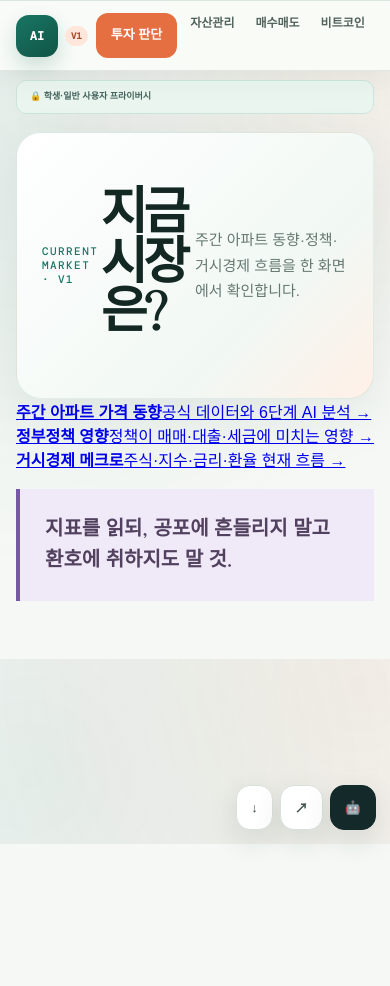
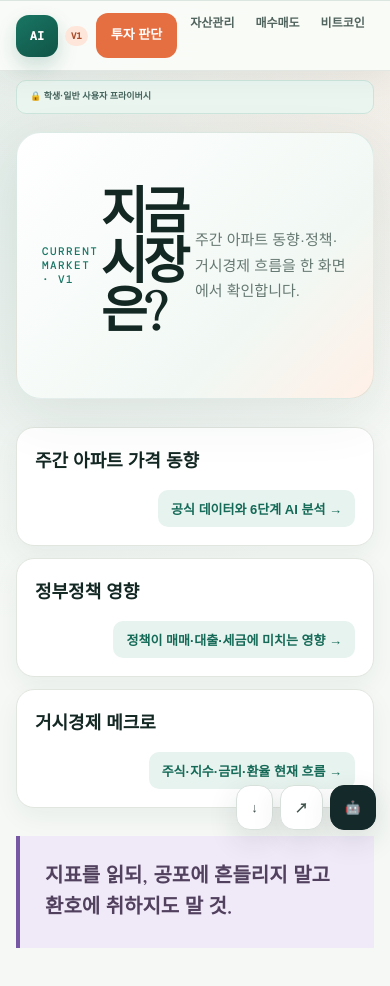
Before and after one commit to crenciasea7-dot/teacher-tools, a Next.js app in the folder ai-invest-tools-master/: page /market-now in a window 390 px wide. Shown: the top 986 px of the page. Before the commit the page ends 844 px from the top, so only its background shows below. Built offline with nearby package versions, Linux system fonts and the light colour scheme; a web font is replaced by a local one.

Commit message:
Restore standalone judgment tool cards

```diff
--- a/ai-invest-tools-master/app/globals.css
+++ b/ai-invest-tools-master/app/globals.css
@@ -1961,6 +1961,7 @@ footer b {
 .insight-posts b { display: block; margin-top: 26px; color: #1b7666; font-size: 10px; }
 .rebalancing-grid article { background: #f1f3f0; color: #77837f; }
 .balance-rule { margin: 18px 0 0; padding: 25px; border-left: 4px solid #7658a5; background: #f0e9f8; color: #51415e; font: 700 20px/1.55 "Nanum Myeongjo", serif; }
+.standalone-links{display:grid;gap:12px;margin:28px 0}.standalone-links>a{display:flex;align-items:center;justify-content:space-between;gap:18px;padding:22px 24px;border:1px solid var(--line-soft);border-radius:18px;background:#fff;color:var(--ink);text-decoration:none;box-shadow:0 9px 26px rgba(25,66,54,.05);transition:.18s}.standalone-links>a:hover{transform:translateY(-3px);border-color:#b9d6cb;box-shadow:0 18px 38px rgba(27,63,52,.1)}.standalone-links b{font-size:18px}.standalone-links span{padding:9px 13px;border-radius:10px;background:var(--green-soft);color:var(--green);font-size:13px;font-weight:800;white-space:nowrap}@media(max-width:600px){.standalone-links>a{align-items:flex-start;flex-direction:column;padding:18px}.standalone-links span{align-self:flex-end}}
 .research-periodic-panel { padding: 26px; border: 1px solid var(--line); border-radius: 24px; background: #fffefa; box-shadow: 0 16px 50px #17332a0a; }
 .research-periodic-grid { display: grid; grid-template-columns: repeat(3, minmax(0, 1fr)); gap: 9px; margin-top: 18px; }
 .research-periodic-grid article { min-height: 135px; padding: 17px; border-radius: 14px; background: #f1f4f1; }
```
